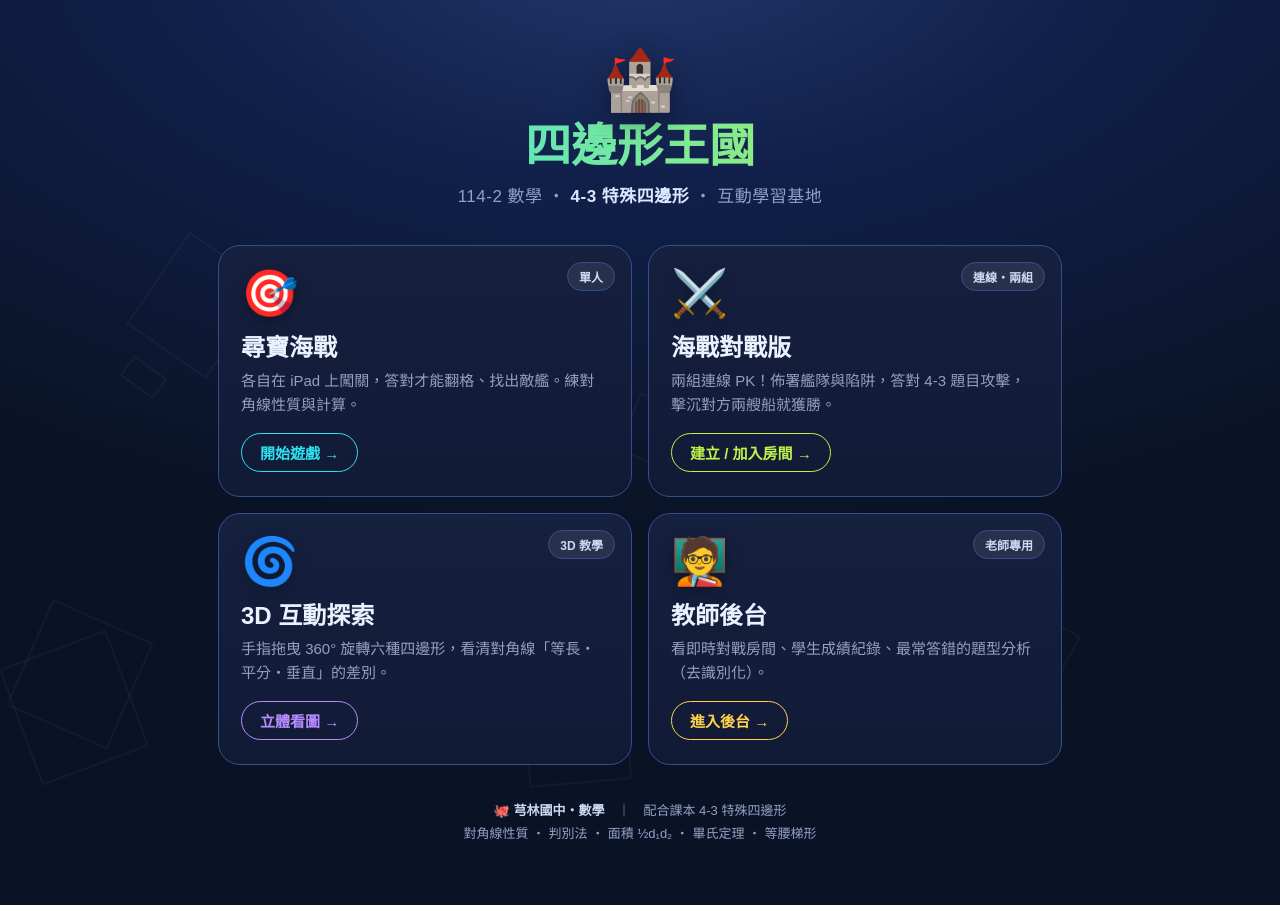
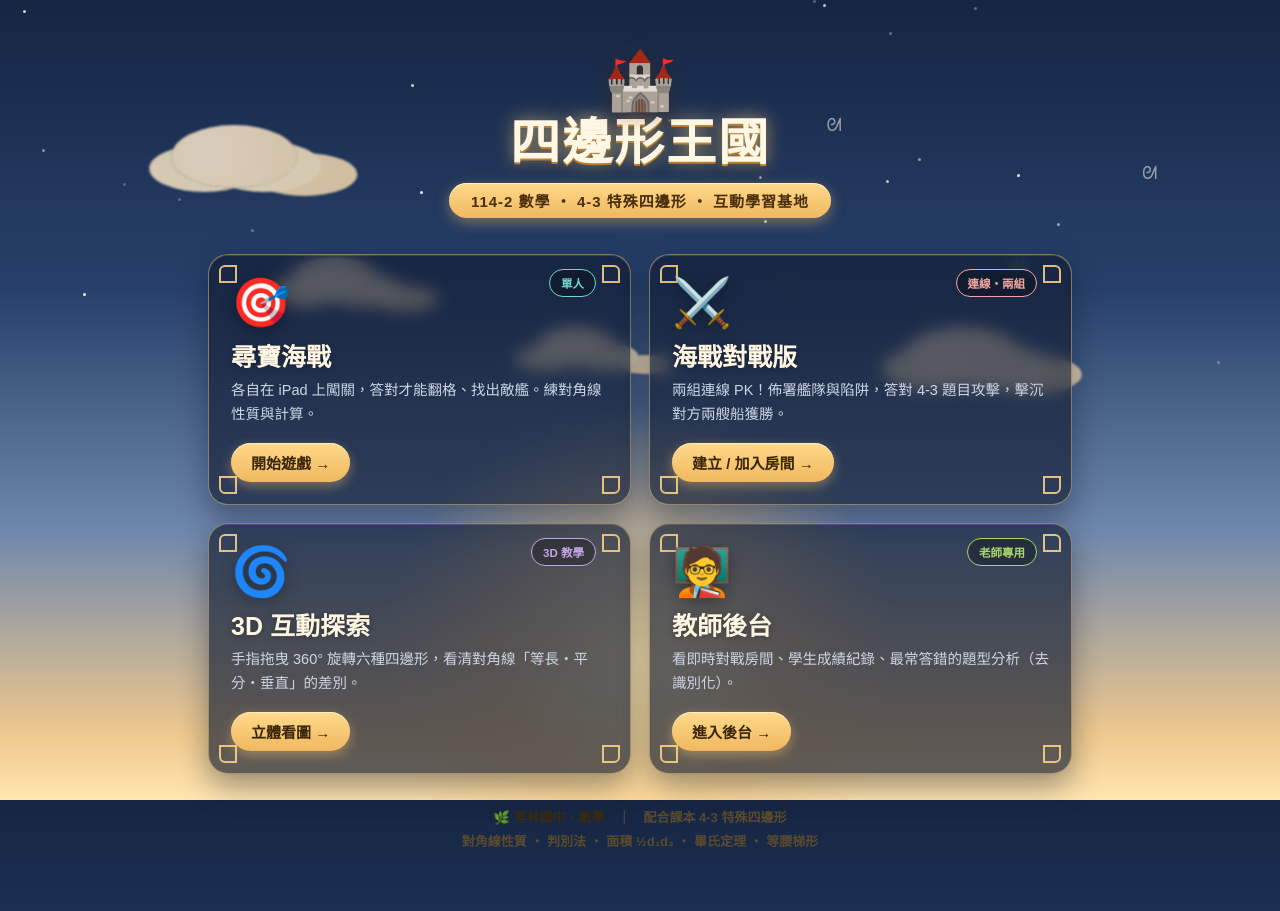
Before and after one commit to classtools1020/math-exam-114-2, a plain HTML site: page index.html in a window 1280 px wide. Drawn offline with Linux system fonts and the light colour scheme.

Commit message:
首頁改吉卜力×傳說對決風：天空光暈/雲/星、金邊史詩卡片

```diff
--- a/index.html
+++ b/index.html
@@ -7,64 +7,82 @@
 <style>
   *{margin:0;padding:0;box-sizing:border-box;-webkit-tap-highlight-color:transparent;}
   :root{
-    --bg1:#0a1326;--bg2:#10204a;--card:#16203f;--line:#33508c;--txt:#eaf1ff;--muted:#94a0c4;
-    --cy:#2fe0f0;--lime:#bff24a;--gold:#ffd24a;--pur:#b58cff;--pink:#ff8fb1;
+    --ink:#fdf6e9;--muted:#cdd6e6;
+    --gold:#ffd98a;--gold2:#f0b860;--gold-deep:#b97f2e;
+    --sea:#6fd6c9;--leaf:#a8d86b;--sky:#8fc4e8;--rose:#f3a6a0;--violet:#c4a6e8;
+    --glass:rgba(18,28,50,.66);--line:rgba(255,217,138,.45);
   }
-  body{font-family:"PingFang TC","Microsoft JhengHei","Noto Sans TC",sans-serif;
-    background:radial-gradient(1100px 600px at 50% -8%,#23386e 0%,var(--bg2) 42%,var(--bg1) 100%);
-    color:var(--txt);min-height:100vh;overflow-x:hidden;position:relative;}
-  /* 背景漂浮四邊形 */
-  .bgfx{position:fixed;inset:0;z-index:0;pointer-events:none;overflow:hidden;}
-  .bgfx span{position:absolute;display:block;border:2px solid rgba(255,255,255,.06);opacity:.5;animation:float linear infinite;}
-  @keyframes float{0%{transform:translateY(20px) rotate(0);}100%{transform:translateY(-40px) rotate(360deg);}}
-  .wrap{position:relative;z-index:1;max-width:880px;margin:0 auto;padding:44px 18px 60px;}
-  /* Hero */
-  .hero{text-align:center;margin-bottom:38px;animation:rise .6s ease both;}
-  .crown{font-size:60px;filter:drop-shadow(0 6px 14px rgba(0,0,0,.4));}
-  h1{font-size:46px;font-weight:900;line-height:1.1;margin:6px 0 10px;
-    background:linear-gradient(92deg,var(--cy),var(--lime),var(--gold));-webkit-background-clip:text;background-clip:text;color:transparent;background-size:200% auto;animation:shine 5s linear infinite;}
-  @keyframes shine{to{background-position:200% center;}}
-  .sub{color:var(--muted);font-size:17px;letter-spacing:.5px;}
-  .sub b{color:#dbe6ff;}
+  html,body{height:100%;}
+  body{font-family:"PingFang TC","Microsoft JhengHei","Noto Sans TC",sans-serif;color:var(--ink);
+    min-height:100vh;overflow-x:hidden;position:relative;
+    background:linear-gradient(180deg,#162542 0%,#27406a 36%,#6d86ac 66%,#f0c98e 92%,#ffe6b0 100%);}
+  /* 吉卜力天空：太陽光暈 + 雲 + 星 */
+  .sky{position:fixed;inset:0;z-index:0;pointer-events:none;overflow:hidden;}
+  .sun{position:absolute;left:50%;bottom:-120px;transform:translateX(-50%);width:520px;height:520px;border-radius:50%;
+    background:radial-gradient(circle,rgba(255,233,176,.9),rgba(255,205,130,.45) 40%,transparent 70%);filter:blur(2px);}
+  .cloud{position:absolute;background:radial-gradient(circle at 30% 40%,#fbe8cf,#f3dcb6);border-radius:50%;
+    opacity:.85;filter:blur(1px);box-shadow:30px 10px 0 -6px #f6e3c1,70px 18px 0 -10px #f1d8af,-30px 12px 0 -8px #f6e3c1;
+    animation:drift linear infinite;}
+  @keyframes drift{from{transform:translateX(-180px);}to{transform:translateX(120vw);}}
+  .star{position:absolute;width:3px;height:3px;border-radius:50%;background:#fff;opacity:.8;animation:tw 3s ease-in-out infinite;}
+  @keyframes tw{0%,100%{opacity:.25;}50%{opacity:.9;}}
+  .bird{position:absolute;font-size:18px;opacity:.55;animation:fly linear infinite;}
+  @keyframes fly{from{transform:translateX(-10vw) translateY(0);}to{transform:translateX(110vw) translateY(-30px);}}
+
+  .wrap{position:relative;z-index:1;max-width:900px;margin:0 auto;padding:46px 18px 56px;}
+  /* 標題 */
+  .hero{text-align:center;margin-bottom:36px;animation:rise .7s ease both;}
+  .crest{font-size:58px;filter:drop-shadow(0 4px 10px rgba(80,40,0,.35));}
+  h1{font-size:50px;font-weight:900;letter-spacing:2px;line-height:1.1;margin:2px 0 12px;color:#fff7e6;
+    text-shadow:0 2px 0 var(--gold-deep),0 0 18px rgba(255,217,138,.65),0 6px 22px rgba(0,0,0,.35);}
+  .ribbon{display:inline-block;font-size:15px;font-weight:800;letter-spacing:1px;color:#4a2f0c;
+    background:linear-gradient(180deg,var(--gold),var(--gold2));padding:7px 22px;border-radius:999px;
+    box-shadow:0 4px 14px rgba(255,200,110,.4),inset 0 1px 0 rgba(255,255,255,.6);}
   /* 卡片 */
-  .grid{display:grid;grid-template-columns:repeat(2,1fr);gap:16px;}
-  @media(max-width:560px){.grid{grid-template-columns:1fr;}h1{font-size:38px;}}
-  .tool{position:relative;display:block;text-decoration:none;color:inherit;background:linear-gradient(180deg,var(--card),#111a35);
-    border:1px solid var(--line);border-radius:22px;padding:24px 22px;overflow:hidden;
-    transition:transform .15s,box-shadow .15s,border-color .15s;animation:rise .6s ease both;}
+  .grid{display:grid;grid-template-columns:repeat(2,1fr);gap:18px;}
+  @media(max-width:560px){.grid{grid-template-columns:1fr;}h1{font-size:40px;}}
+  .tool{position:relative;display:block;text-decoration:none;color:inherit;
+    background:var(--glass);backdrop-filter:blur(8px);-webkit-backdrop-filter:blur(8px);
+    border:1.5px solid var(--line);border-radius:20px;padding:24px 22px 22px;overflow:hidden;
+    box-shadow:0 12px 30px rgba(10,20,40,.4),inset 0 1px 0 rgba(255,255,255,.12);
+    transition:transform .16s,box-shadow .16s,border-color .16s;animation:rise .7s ease both;}
   .tool:nth-child(1){animation-delay:.05s}.tool:nth-child(2){animation-delay:.12s}
   .tool:nth-child(3){animation-delay:.19s}.tool:nth-child(4){animation-delay:.26s}
-  .tool:hover{transform:translateY(-5px);box-shadow:0 16px 36px rgba(0,0,0,.45);}
-  .tool::before{content:"";position:absolute;inset:0;background:var(--glow);opacity:0;transition:opacity .2s;}
-  .tool:hover::before{opacity:.10;}
-  .tool:hover{border-color:var(--ac);}
-  .ico{font-size:46px;line-height:1;margin-bottom:12px;filter:drop-shadow(0 4px 8px rgba(0,0,0,.3));}
-  .tool h2{font-size:24px;font-weight:900;margin-bottom:6px;}
-  .tool p{color:var(--muted);font-size:15px;line-height:1.6;margin-bottom:16px;min-height:42px;}
-  .go{display:inline-flex;align-items:center;gap:6px;font-weight:800;font-size:15px;color:var(--ac);
-    border:1.5px solid var(--ac);border-radius:999px;padding:8px 18px;}
-  .tag{position:absolute;top:16px;right:16px;font-size:12px;font-weight:800;padding:5px 11px;border-radius:999px;
-    background:rgba(255,255,255,.08);color:#cdd9f5;border:1px solid var(--line);}
-  .a1{--ac:var(--cy);--glow:radial-gradient(400px 200px at 30% 0%,var(--cy),transparent);}
-  .a2{--ac:var(--lime);--glow:radial-gradient(400px 200px at 30% 0%,var(--lime),transparent);}
-  .a3{--ac:var(--pur);--glow:radial-gradient(400px 200px at 30% 0%,var(--pur),transparent);}
-  .a4{--ac:var(--gold);--glow:radial-gradient(400px 200px at 30% 0%,var(--gold),transparent);}
-  .foot{text-align:center;color:var(--muted);font-size:13px;margin-top:34px;line-height:1.8;}
-  .foot b{color:#cdd9f5;}
-  @keyframes rise{from{opacity:0;transform:translateY(16px);}to{opacity:1;transform:none;}}
+  .tool:hover{transform:translateY(-6px);border-color:var(--gold);box-shadow:0 20px 44px rgba(0,0,0,.5),0 0 26px rgba(255,217,138,.35);}
+  /* 角落金邊（傳說對決感） */
+  .tool .corner{position:absolute;width:18px;height:18px;border:2px solid var(--gold);opacity:.85;}
+  .c-tl{top:10px;left:10px;border-right:0;border-bottom:0;border-radius:6px 0 0 0;}
+  .c-tr{top:10px;right:10px;border-left:0;border-bottom:0;border-radius:0 6px 0 0;}
+  .c-bl{bottom:10px;left:10px;border-right:0;border-top:0;border-radius:0 0 0 6px;}
+  .c-br{bottom:10px;right:10px;border-left:0;border-top:0;border-radius:0 0 6px 0;}
+  .ico{font-size:48px;line-height:1;margin-bottom:10px;filter:drop-shadow(0 4px 8px rgba(0,0,0,.35));}
+  .tool h2{font-size:25px;font-weight:900;margin-bottom:6px;color:#fff6e2;text-shadow:0 1px 6px rgba(0,0,0,.35);}
+  .tool p{color:var(--muted);font-size:14.5px;line-height:1.65;margin-bottom:16px;min-height:44px;}
+  .go{display:inline-flex;align-items:center;gap:6px;font-weight:800;font-size:15px;color:#3a2607;
+    background:linear-gradient(180deg,var(--gold),var(--gold2));border-radius:999px;padding:9px 20px;
+    box-shadow:0 4px 12px rgba(255,200,110,.4),inset 0 1px 0 rgba(255,255,255,.55);}
+  .tag{position:absolute;top:14px;right:34px;font-size:11.5px;font-weight:800;padding:5px 11px;border-radius:999px;
+    background:rgba(0,0,0,.3);color:var(--ac);border:1px solid var(--ac);}
+  .ico,.go{}
+  .a1{--ac:var(--sea);} .a2{--ac:var(--rose);} .a3{--ac:var(--violet);} .a4{--ac:var(--leaf);}
+  .tool h2{} .a1:hover h2{color:#cfeee9}.a2:hover h2{color:#ffd9d4}
+  .foot{text-align:center;color:#5a4a2e;font-size:13px;margin-top:32px;line-height:1.9;font-weight:600;}
+  .foot b{color:#3a2c12;}
+  @keyframes rise{from{opacity:0;transform:translateY(18px);}to{opacity:1;transform:none;}}
 </style>
 </head>
 <body>
-<div class="bgfx" id="bgfx"></div>
+<div class="sky" id="sky"><div class="sun"></div></div>
 <div class="wrap">
   <div class="hero">
-    <div class="crown">🏰</div>
+    <div class="crest">🏰</div>
     <h1>四邊形王國</h1>
-    <div class="sub">114-2 數學 ・ <b>4-3 特殊四邊形</b> ・ 互動學習基地</div>
+    <span class="ribbon">114-2 數學 ・ 4-3 特殊四邊形 ・ 互動學習基地</span>
   </div>
 
   <div class="grid">
     <a class="tool a1" href="tools/quadrilateral-island/">
+      <i class="corner c-tl"></i><i class="corner c-tr"></i><i class="corner c-bl"></i><i class="corner c-br"></i>
       <span class="tag">單人</span>
       <div class="ico">🎯</div>
       <h2>尋寶海戰</h2>
@@ -73,14 +91,16 @@
     </a>
 
     <a class="tool a2" href="tools/quad-battle/">
+      <i class="corner c-tl"></i><i class="corner c-tr"></i><i class="corner c-bl"></i><i class="corner c-br"></i>
       <span class="tag">連線・兩組</span>
       <div class="ico">⚔️</div>
       <h2>海戰對戰版</h2>
-      <p>兩組連線 PK！佈署艦隊與陷阱，答對 4-3 題目攻擊，擊沉對方兩艘船就獲勝。</p>
+      <p>兩組連線 PK！佈署艦隊與陷阱，答對 4-3 題目攻擊，擊沉對方兩艘船獲勝。</p>
       <span class="go">建立 / 加入房間 →</span>
     </a>
 
     <a class="tool a3" href="tools/quad-3d/">
+      <i class="corner c-tl"></i><i class="corner c-tr"></i><i class="corner c-bl"></i><i class="corner c-br"></i>
       <span class="tag">3D 教學</span>
       <div class="ico">🌀</div>
       <h2>3D 互動探索</h2>
@@ -89,6 +109,7 @@
     </a>
 
     <a class="tool a4" href="tools/teacher/">
+      <i class="corner c-tl"></i><i class="corner c-tr"></i><i class="corner c-bl"></i><i class="corner c-br"></i>
       <span class="tag">老師專用</span>
       <div class="ico">🧑‍🏫</div>
       <h2>教師後台</h2>
@@ -98,26 +119,26 @@
   </div>
 
   <div class="foot">
-    🐙 <b>芎林國中・數學</b>　｜　配合課本 4-3 特殊四邊形<br>
+    🌿 <b>芎林國中・數學</b>　｜　配合課本 4-3 特殊四邊形<br>
     對角線性質 ・ 判別法 ・ 面積 ½d₁d₂ ・ 畢氏定理 ・ 等腰梯形
   </div>
 </div>
 
 <script>
-  // 背景漂浮四邊形
-  const SH=["polygon","rect","rhombus"];
-  const box=document.getElementById("bgfx");
-  for(let i=0;i<9;i++){
-    const s=document.createElement("span");
-    const size=40+Math.random()*90;
-    s.style.width=size+"px"; s.style.height=size*(0.6+Math.random()*0.6)+"px";
-    s.style.left=Math.random()*100+"vw"; s.style.top=Math.random()*100+"vh";
-    s.style.animationDuration=(12+Math.random()*16)+"s";
-    s.style.animationDelay=(-Math.random()*16)+"s";
-    if(Math.random()<.5) s.style.borderRadius="0";
-    if(Math.random()<.4) s.style.transform="rotate(45deg)";
-    box.appendChild(s);
-  }
+  const sky=document.getElementById("sky");
+  // 雲
+  for(let i=0;i<5;i++){const c=document.createElement("div");c.className="cloud";
+    const s=60+Math.random()*70;c.style.width=s+"px";c.style.height=s*0.5+"px";
+    c.style.top=(6+Math.random()*45)+"vh";c.style.animationDuration=(40+Math.random()*40)+"s";
+    c.style.animationDelay=(-Math.random()*40)+"s";sky.appendChild(c);}
+  // 星
+  for(let i=0;i<26;i++){const st=document.createElement("div");st.className="star";
+    st.style.left=Math.random()*100+"vw";st.style.top=Math.random()*48+"vh";
+    st.style.animationDelay=(Math.random()*3)+"s";sky.appendChild(st);}
+  // 小鳥
+  for(let i=0;i<3;i++){const b=document.createElement("div");b.className="bird";b.textContent="ᘛ";
+    b.style.top=(10+Math.random()*30)+"vh";b.style.animationDuration=(22+Math.random()*16)+"s";
+    b.style.animationDelay=(-Math.random()*20)+"s";sky.appendChild(b);}
 </script>
 </body>
 </html>
```
